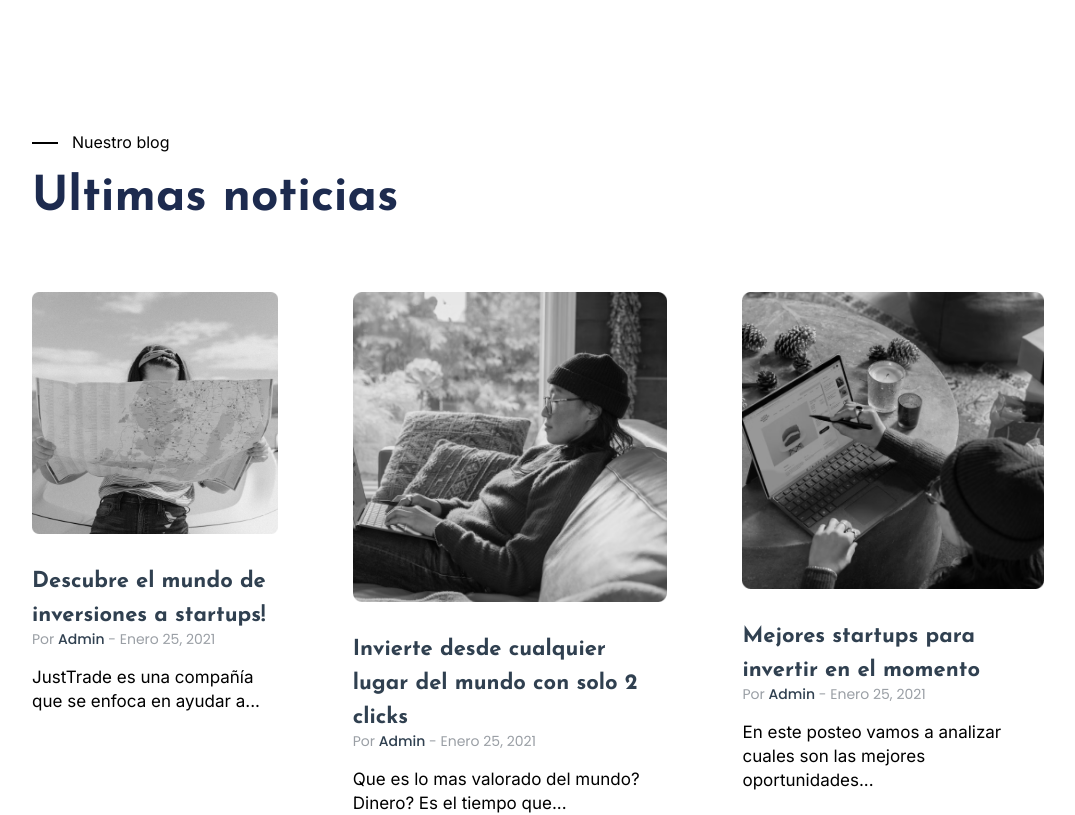
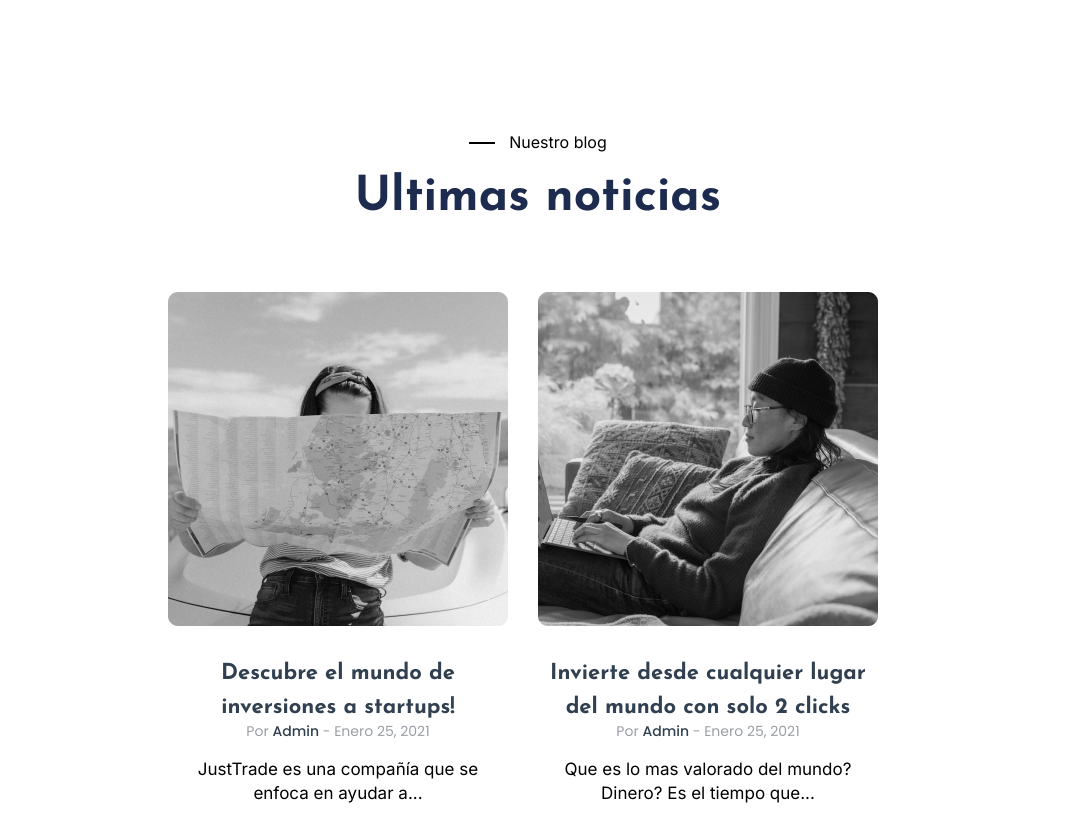
Before and after one commit to carlosmejia10/just-trade-landing, a React (Create React App) app: page / in a window 1280 px wide. Shown: the part 5980-6795 px from the top of the page, without its empty margins (102-1177 px from the left). Built offline with nearby package versions, Linux system fonts and the light colour scheme.

Commit message:
Version movil-cambios blog

```diff
--- a/src/components/blog/blog.scss
+++ b/src/components/blog/blog.scss
@@ -1,78 +1,4 @@
 
-@media screen and (min-width: 601px) {
-    .blog {
-        margin: 0 134px 111px 134px;
-    }
-
-    .blog__textcont {
-        margin-bottom: 60px;
-    }
-
-    .blog__title {
-        font-size: 48px;
-        line-height: 140%;
-        color: #1D2B4F;
-    }
-
-    .blog__list {
-        display: flex;
-        align-items: flex-start;
-        justify-content: flex-start;
-    }
-
-    .blog__item {
-        margin-right: 75px;
-        max-width: 340px;
-
-        &:hover {
-            .blog__item-title {
-                color: #FF5C00;
-                text-decoration: underline;
-            }
-            .blog__item-img {
-                transform: scale(1.1);
-            }
-        }
-
-        &:last-child {
-            margin-right: 0;
-        }
-    }
-
-    .blog__item-img {
-        margin-bottom: 31px;
-        transition: all 0.5s ease;
-    }
-
-    .blog__item-title {
-        font-size: 22px;
-        line-height: 34px;
-        color: #304050;
-        cursor: pointer;
-        transition: all 0.5s ease;
-    }
-
-    .blog__item-details {
-        font-family: "Poppins", sans-serif;
-        font-weight: 400;
-        font-size: 14px;
-        line-height: 12px;
-        margin-bottom: 20px;
-        color: #9A9FA5;
-
-        &-focus {
-            font-weight: 500;
-            color: #304050;
-        }
-    }
-
-    .blog__item-content {
-        font-size: 17px;
-        line-height: 24px;
-    }
-}
-
-@media screen and (max-width: 601px) {
     .blog {
         margin: 0 auto; /* Centrar el contenido horizontalmente en pantallas grandes */
         max-width: 900px; /* Definir un ancho máximo para el contenido en pantallas grandes */
@@ -148,4 +74,3 @@
         font-size: 17px;
         line-height: 24px;
     }
-}
```
